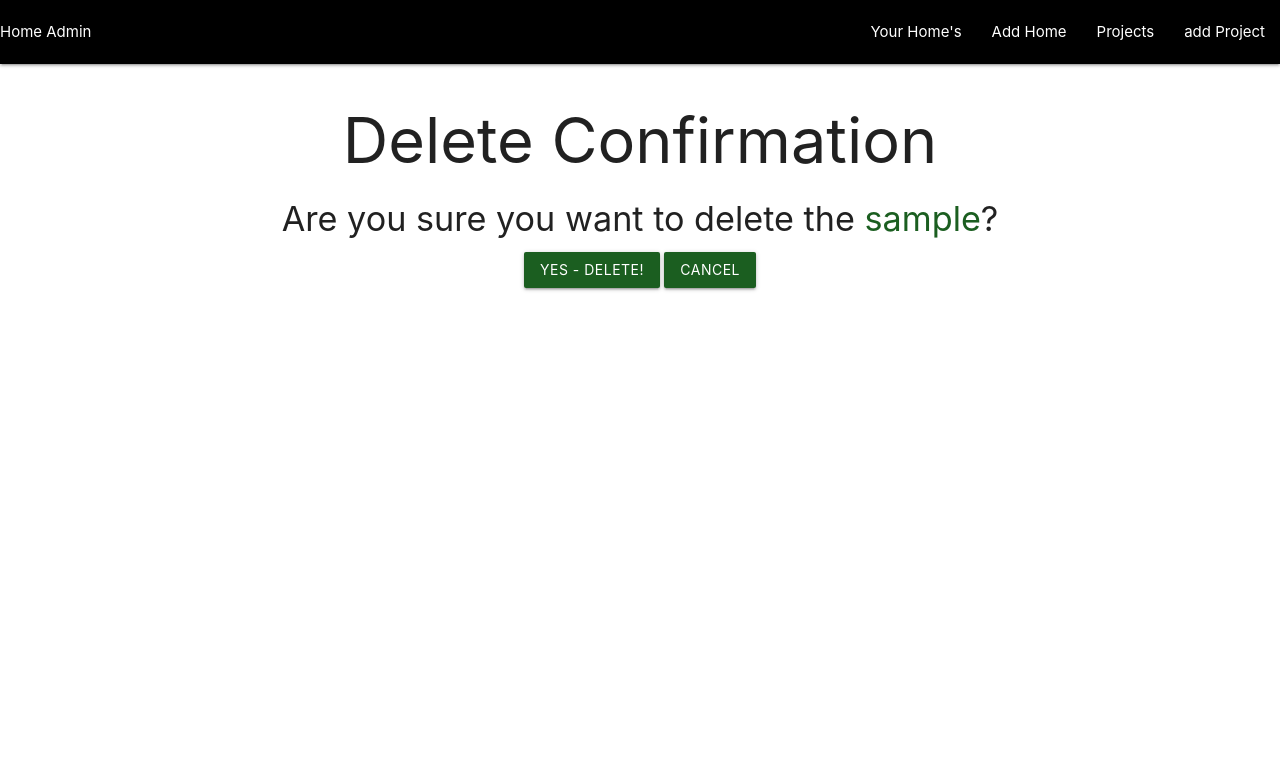
After one commit to haydenharris0/homeypro, a Django app: page /homes/1/delete/ in a window 1280 px wide. The commit adds this page. Shown: the top 784 px of the page. Run offline with Django 3.2, Linux system fonts and the light colour scheme; tables that the repository leaves empty hold one stand-in row (values such as "Sample post").

Commit message:
full crud

```diff
--- a/main_app/models.py
+++ b/main_app/models.py
@@ -8,7 +8,7 @@ class Project(models.Model):
     notes = models.CharField(max_length=200, default="NA")
 
     def get_absolute_url(self):
-        return reverse('detail', kwargs={"project_id": self.id})
+        return reverse('project_detail', kwargs={"project_id": self.id})
 
 
 class Home(models.Model):
@@ -16,10 +16,9 @@ class Home(models.Model):
     address = models.CharField(max_length=40, default="NA")
     city = models.CharField(max_length=20, default="NA")
     state = models.CharField(max_length=20, default="NA")
-    projects = models.ManyToManyField(Project)
 
     def get_absolute_url(self):
-        return reverse('detail', kwargs={'home_id': self.id})
+        return reverse('homes_detail', kwargs={'home_id': self.id})
 
 
 class Contacts(models.Model):
--- a/main_app/templates/homes/detail.html
+++ b/main_app/templates/homes/detail.html
@@ -6,6 +6,7 @@
   <h1 class="center-align">home details</h1>
   <p>{{ home.address}}, {{home.city}} {{home.state}}</p>
   <a href="{% url 'update_home' home.id %}">Edit home</a>
+  <a class="red-text" href="{% url 'delete_home' home.id %}">Delete</a>
   <h1>Home Projects</h1>
 
   <a class="btn" href="{% url 'create_project' %}">add Project</a>
--- a/main_app/templates/homes/index.html
+++ b/main_app/templates/homes/index.html
@@ -8,7 +8,7 @@
     <a href="{% url 'homes_detail' home.id %}">
       <div class="card-content green-text text-darken-4">
         <span class="card-title">{{ home.nickname }}</span>
-        <p>Make: {{ home.address }}</p>
+        <p>{{ home.address }} {{ home.city }}, {{ home.state }}</p>
       </div>
     </a>
   </div>
--- /dev/null
+++ b/main_app/templates/main_app/home_confirm_delete.html
@@ -0,0 +1,17 @@
+{% load static %}
+
+<header>{% include 'header.html' %}</header>
+<body>
+  <h1 class="center-align">Delete Confirmation</h1>
+  <h4 class="center-align">
+    Are you sure you want to delete the
+    <span class="green-text text-darken-4">{{ object.nickname }}</span>?
+  </h4>
+  <form class="center-align" action="" method="POST">
+    {% csrf_token %}
+    <input class="btn green darken-4" type="submit" value="Yes - Delete!" />
+    <a class="btn green darken-4" href="{% url 'homes_detail' home.id %}"
+      >Cancel</a
+    >
+  </form>
+</body>
--- a/main_app/templates/main_app/home_form.html
+++ b/main_app/templates/main_app/home_form.html
@@ -4,17 +4,14 @@
 <body>
   {% if object %}
   <h1 class="center-align">
-    Edit <span class="green-text text-darken-4">{{object.nickname}}</span>
+    Edit <span class="green-text text-darken-4">{{ object.nickname }}</span>
   </h1>
   {% else %}
   <h1 class="center-align">Add Home</h1>
   {% endif %}
-  <!-- Leaving the action empty makes the form post to the same url used to display it -->
   <form class="container" action="" method="post">
-    <!-- Django requires the following for security purposes -->
     {% csrf_token %}
     <table>
-      <!-- Render the inputs inside of <tr>s & <td>s -->
       {{ form.as_table }}
     </table>
     <div class="center-align">
--- a/main_app/templates/main_app/project_form.html
+++ b/main_app/templates/main_app/project_form.html
@@ -4,7 +4,7 @@
 <body>
   {% if object %}
   <h1 class="center-align">
-    Edit <span class="green-text text-darken-4">{{object.nickname}}</span>
+    Edit <span class="green-text text-darken-4">{{object.name}}</span>
   </h1>
   {% else %}
   <h1 class="center-align">Add Project</h1>
--- a/main_app/templates/projects/detail.html
+++ b/main_app/templates/projects/detail.html
@@ -6,4 +6,6 @@
   <h1 class="center-align">Project detail</h1>
   <p>{{ project.name }}</p>
   <p>{{ project.notes }}</p>
+  <a href="{% url 'update_project' project.id %}">Edit Project</a>
+  <a class="red-text" href="{% url 'delete_project' project.id %}">Delete</a>
 </body>
--- a/main_app/urls.py
+++ b/main_app/urls.py
@@ -8,6 +8,7 @@ urlpatterns = [
     # home urls
     path('homes/create/', views.Create_Home.as_view(), name='create_home'),
     path('homes/<int:pk>/update/', views.Update_Home.as_view(), name='update_home'),
+    path('homes/<int:pk>/delete/', views.Delete_Home.as_view(), name='delete_home'),
     path('homes/', views.homes_index, name='homes_index'),
     path('homes/<int:home_id>', views.homes_detail, name='homes_detail'),
 
@@ -15,6 +16,8 @@ urlpatterns = [
     path('projects/create/', views.Create_Project.as_view(), name='create_project'),
     path('projects/<int:pk>/update/',
          views.Update_Project.as_view(), name='update_project'),
+    path('projects/<int:pk>/delete/',
+         views.Delete_Project.as_view(), name='delete_project'),
     path('projects/', views.projects_index, name='projects_index'),
     path('projects/<int:project_id>',
          views.projects_detail, name='project_detail'),
--- a/main_app/views.py
+++ b/main_app/views.py
@@ -1,6 +1,6 @@
 from django.shortcuts import render
 from .models import Home, Project
-from django.views.generic.edit import CreateView
+from django.views.generic.edit import CreateView, DeleteView, UpdateView
 
 
 def home(request):
@@ -12,13 +12,15 @@ def home(request):
 class Create_Home(CreateView):
     model = Home
     fields = ['nickname', 'address', 'city', 'state']
-    success_url = '/homes/'
 
 
-class Update_Home(CreateView):
+class Update_Home(UpdateView):
     model = Home
     fields = ['nickname', 'address', 'city', 'state']
-    success_url = '/homes_detail/'
+
+
+class Delete_Home(DeleteView):
+    model = Home
 
 
 def homes_index(request):
@@ -38,13 +40,15 @@ def homes_detail(request, home_id):
 class Create_Project(CreateView):
     model = Project
     fields = ['name', 'budget', 'notes']
-    success_url = '/homes/'
 
 
-class Update_Project(CreateView):
+class Update_Project(UpdateView):
     model = Project
     fields = ['name', 'budget', 'notes']
-    success_url = '/homes/'
+
+
+class Delete_Project(DeleteView):
+    model = Project
 
 
 def projects_index(request):
```
Also changed, not shown: main_app/templates/main_app/project_confirm_delete.html (added, +17 -0 lines), main_app/migrations/0001_initial.py, main_app/migrations/0002_auto_20210428_1614.py (deleted).
